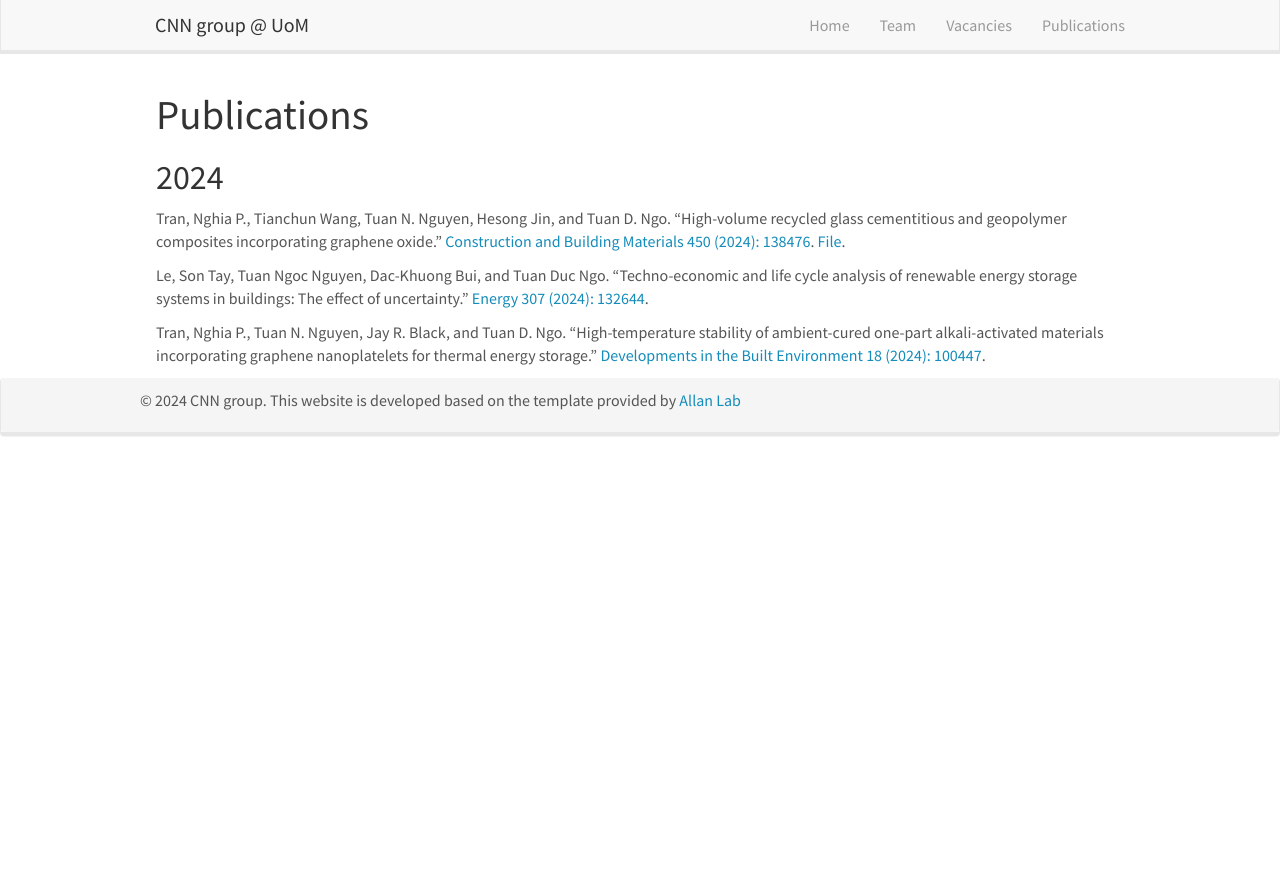
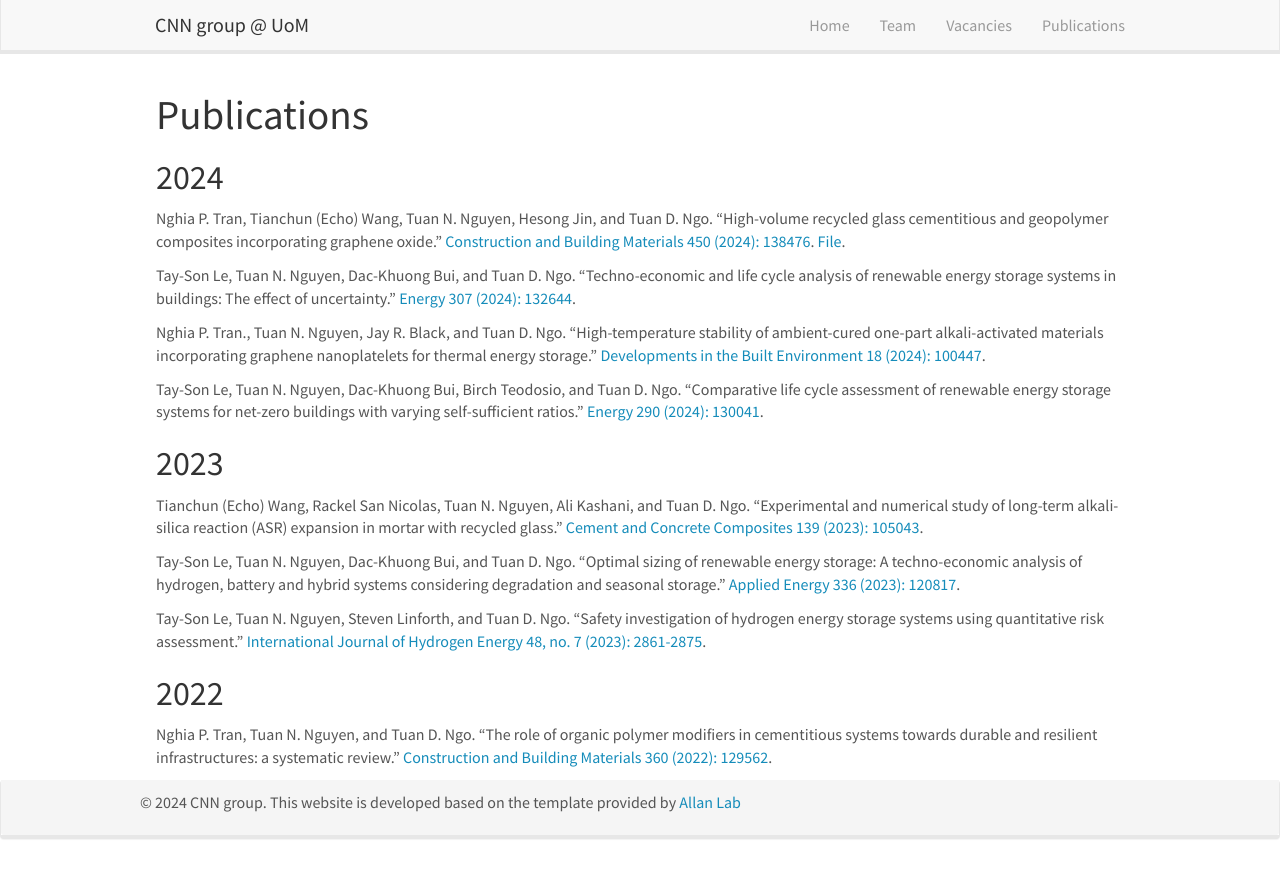
Before and after one commit to tuannguyenngoc/cnn-group, a Jekyll site: the page built from _pages/publications.md, in a window 1280 px wide. Shown: the top 878 px of the page. Built offline with Jekyll 4.4.1, drawn with Linux system fonts in a browser that asks for light colours; nearby versions of some CDN libraries.

Commit message:
Update publications.md

```diff
--- a/_pages/publications.md
+++ b/_pages/publications.md
@@ -11,8 +11,20 @@ permalink: /publications/
 
 ## 2024
 
-Tran, Nghia P., Tianchun Wang, Tuan N. Nguyen, Hesong Jin, and Tuan D. Ngo. "High-volume recycled glass cementitious and geopolymer composites incorporating graphene oxide." [Construction and Building Materials 450 (2024): 138476](https://www.sciencedirect.com/science/article/pii/S0950061824036183). [File]({{ site.baseurl }}/papers/2024_RecycledGlass_CBM.pdf).
+Nghia P. Tran, Tianchun (Echo) Wang, Tuan N. Nguyen, Hesong Jin, and Tuan D. Ngo. "High-volume recycled glass cementitious and geopolymer composites incorporating graphene oxide." [Construction and Building Materials 450 (2024): 138476](https://www.sciencedirect.com/science/article/pii/S0950061824036183). [File]({{ site.baseurl }}/papers/2024_RecycledGlass_CBM.pdf).
 
-Le, Son Tay, Tuan Ngoc Nguyen, Dac-Khuong Bui, and Tuan Duc Ngo. "Techno-economic and life cycle analysis of renewable energy storage systems in buildings: The effect of uncertainty." [Energy 307 (2024): 132644](https://www.sciencedirect.com/science/article/pii/S0360544224024186).
+Tay-Son Le, Tuan N. Nguyen, Dac-Khuong Bui, and Tuan D. Ngo. "Techno-economic and life cycle analysis of renewable energy storage systems in buildings: The effect of uncertainty." [Energy 307 (2024): 132644](https://www.sciencedirect.com/science/article/pii/S0360544224024186).
 
-Tran, Nghia P., Tuan N. Nguyen, Jay R. Black, and Tuan D. Ngo. "High-temperature stability of ambient-cured one-part alkali-activated materials incorporating graphene nanoplatelets for thermal energy storage." [Developments in the Built Environment 18 (2024): 100447](https://www.sciencedirect.com/science/article/pii/S2666165924001285).
+Nghia P. Tran., Tuan N. Nguyen, Jay R. Black, and Tuan D. Ngo. "High-temperature stability of ambient-cured one-part alkali-activated materials incorporating graphene nanoplatelets for thermal energy storage." [Developments in the Built Environment 18 (2024): 100447](https://www.sciencedirect.com/science/article/pii/S2666165924001285).
+
+Tay-Son Le, Tuan N. Nguyen, Dac-Khuong Bui, Birch Teodosio, and Tuan D. Ngo. "Comparative life cycle assessment of renewable energy storage systems for net-zero buildings with varying self-sufficient ratios." [Energy 290 (2024): 130041](https://www.sciencedirect.com/science/article/pii/S0360544223034357).
+
+## 2023
+Tianchun (Echo) Wang, Rackel San Nicolas, Tuan N. Nguyen, Ali Kashani, and Tuan D. Ngo. "Experimental and numerical study of long-term alkali-silica reaction (ASR) expansion in mortar with recycled glass." [Cement and Concrete Composites 139 (2023): 105043](https://www.sciencedirect.com/science/article/pii/S0958946523001178).
+
+Tay-Son Le, Tuan N. Nguyen, Dac-Khuong Bui, and Tuan D. Ngo. "Optimal sizing of renewable energy storage: A techno-economic analysis of hydrogen, battery and hybrid systems considering degradation and seasonal storage." [Applied Energy 336 (2023): 120817](https://www.sciencedirect.com/science/article/pii/S0306261923001812).
+
+Tay-Son Le, Tuan N. Nguyen, Steven Linforth, and Tuan D. Ngo. "Safety investigation of hydrogen energy storage systems using quantitative risk assessment." [International Journal of Hydrogen Energy 48, no. 7 (2023): 2861-2875](https://www.sciencedirect.com/science/article/pii/S0360319922047280).
+
+## 2022
+Nghia P. Tran, Tuan N. Nguyen, and Tuan D. Ngo. "The role of organic polymer modifiers in cementitious systems towards durable and resilient infrastructures: a systematic review." [Construction and Building Materials 360 (2022): 129562](https://www.sciencedirect.com/science/article/pii/S0950061822032184).
```
